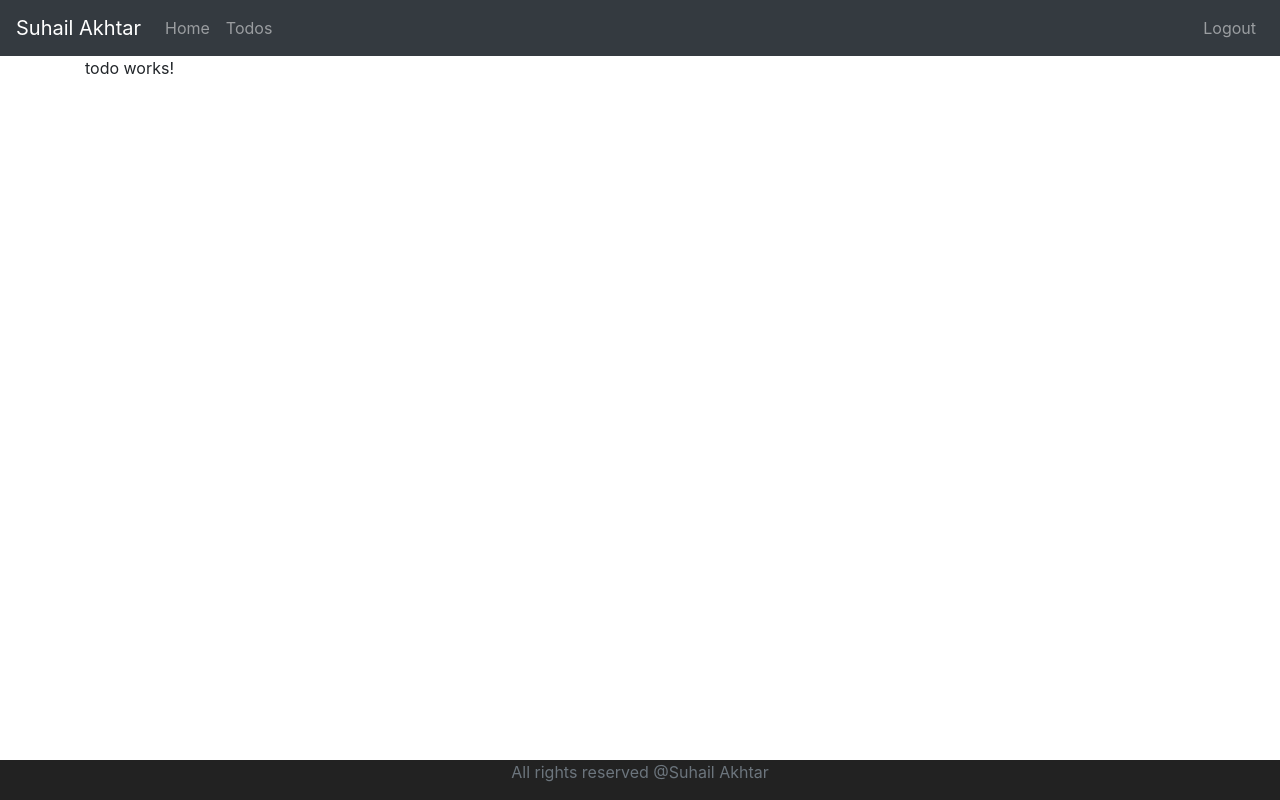
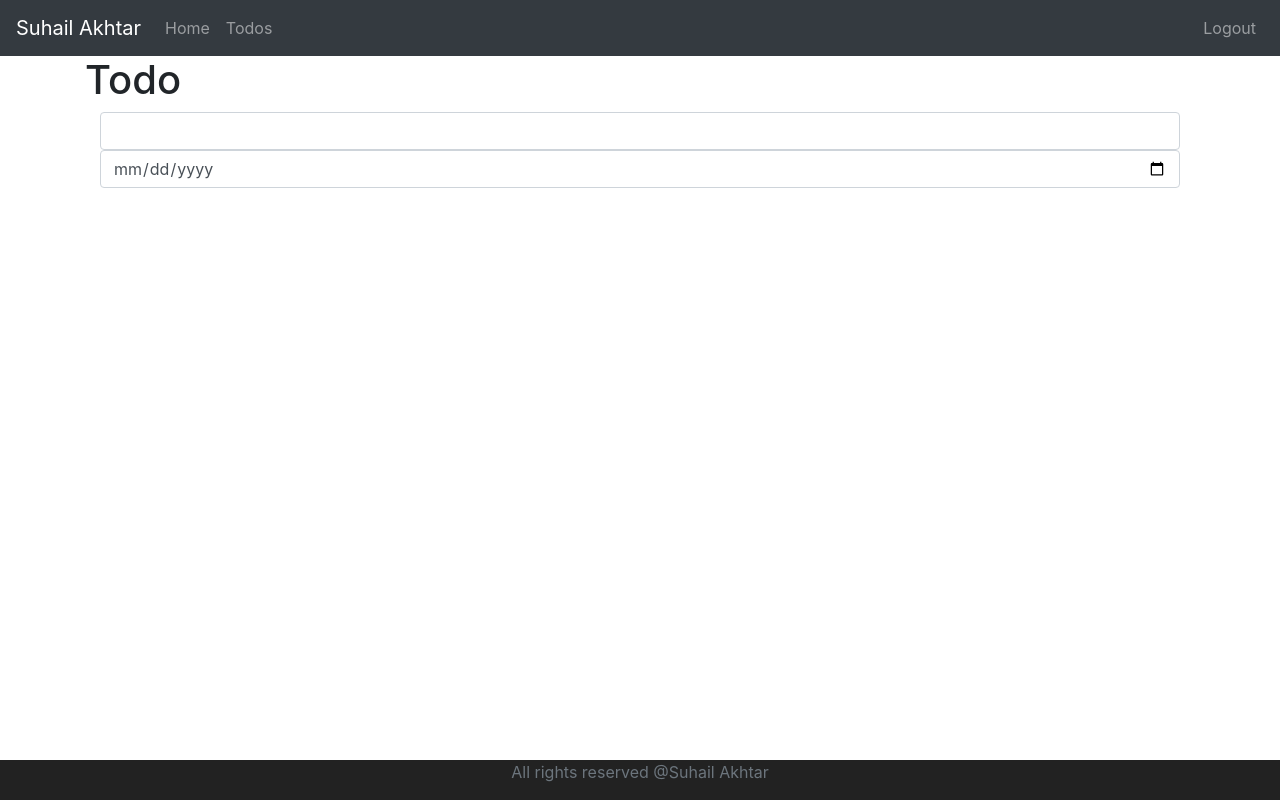
Before and after one commit to suhailakhtar039/springboot-angular, an Angular app in the folder frontend/todo/: page /todos/1 in a window 1280 px wide. Built offline with nearby package versions, Linux system fonts and the light colour scheme; sample sign-in values are in the browser's storage.

Commit message:
todo component basic structure created

```diff
--- a/frontend/todo/src/app/todo/todo.component.html
+++ b/frontend/todo/src/app/todo/todo.component.html
@@ -1 +1,7 @@
-<p>todo works!</p>
+<h1>Todo</h1>
+
+<div class="container">
+  <input type="text" class="form-control" name="description" required />
+
+  <input type="date" class="form-control" name="targetDate" required />
+</div>
```
